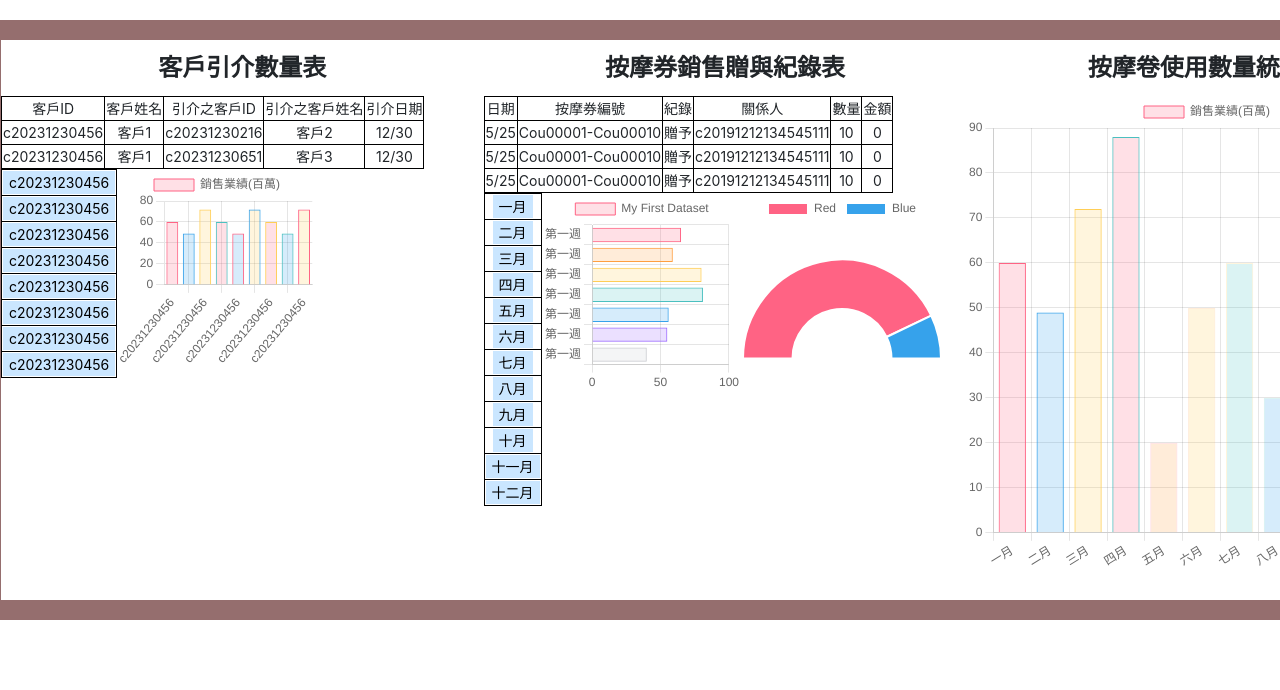
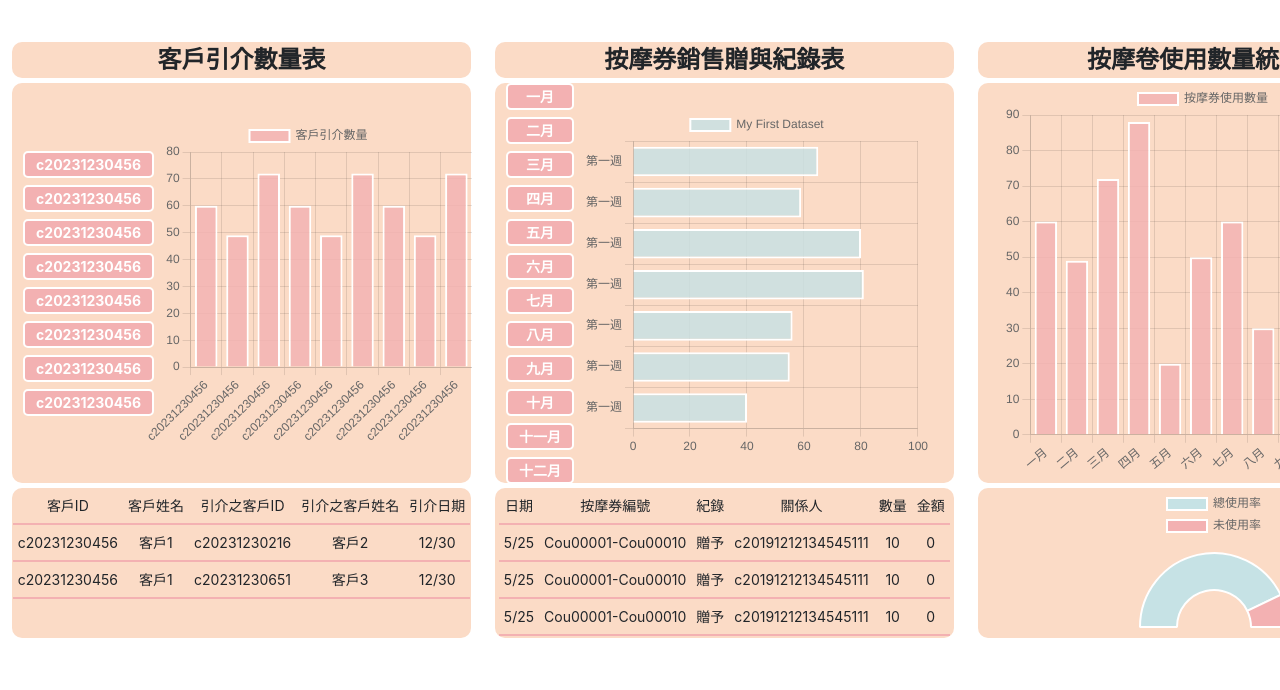
Before and after one commit to ijustwanthighergrade/1112_SE_FinalProject_group2, a Django app: page /appchart/ in a window 1280 px wide. Shown: the part 65-755 px from the top of the page. Run offline with Django 4.2, Linux system fonts and the light colour scheme; some libraries are stand-ins or nearby versions.

Commit message:
前端完成ㄌ

```diff
--- a/Dashboard/static/css/APPchart.css
+++ b/Dashboard/static/css/APPchart.css
@@ -1,38 +1,80 @@
+@media screen and (max-width: 1920px) {
+    .seller_container {
+      background-color: rgb(255, 255, 255);
+    }
+  }
 div{
     text-align: center;
     font-size: 14px;
 }
 button{
-    border: 0ch;
-    border-radius: 10%;
-    background-color: rgb(202, 230, 255);
-    width: auto;
+    border: 2px solid;
+    color: white;
+    font-weight: bold;
 }
-td{
-    border: 1px solid black;
+table{
+    margin: auto;
 }
-.mar-l{
-    margin-left: 0.05%;
+.c{
+    border-bottom: 2px solid rgb(243, 177, 178);
+    padding: 7px 5px;
+}
+.r{
+    background-color: rgb(243, 177, 178) ;
+    border-radius: 5px;
+    width: 100%;
+    margin: 2.5px 0px 2.5px 10px;
+}
+.chart1{
+    width: 120%;
+    height: 120%;
+    margin-right: 15px;
+}
+.chart2{
+    width: 120%;
+    height: 120%;
+    margin-right: 23px;
+}
+.chart3{
+    width: 100%;
+    height: 100%;
+    padding-left: 25px;
+}
+.chart4{
+    width: 100%;
+    height: 50%;
+    padding-left: 33.3%;
+}
+.title{
+    font-size: 24px;
+    font-weight: bold;
+    width: 100%;
 }
 .block{
+    float: left;
     width: 33.3%;
-    height: 100%;
-    float: left;
-    background-color: rgb(255, 255, 255);
 }
-.cen{
-    display: block;
-    width: 100%;
-    font-size: 24px;
-    font-weight: bold;
-    margin: 10px 0px;
+.block2{
+    background-color: rgb(251, 219, 198);
+    border-radius: 10px;
+    margin: 0.5%;
+    width: 95%;
+}
+.two{
+    height: 400px;
+}
+.three{
+    height: 150px;
 }
 .f-c{
     display: flex;
     flex-direction: column;
     justify-content: center;
+    align-items: center;
 }
 .f-r{
     display: flex;
     flex-direction: row;
+    justify-content: space-between;
+    align-items: center;
 }
--- a/Dashboard/static/js/APPchart_page/barchart-H.js
+++ b/Dashboard/static/js/APPchart_page/barchart-H.js
@@ -10,24 +10,12 @@ var myBarChart = new Chart(ctx2, {
     data: [65, 59, 80, 81, 56, 55, 40],
     fill: false,
     backgroundColor: [
-      'rgba(255, 99, 132, 0.2)',
-      'rgba(255, 159, 64, 0.2)',
-      'rgba(255, 205, 86, 0.2)',
-      'rgba(75, 192, 192, 0.2)',
-      'rgba(54, 162, 235, 0.2)',
-      'rgba(153, 102, 255, 0.2)',
-      'rgba(201, 203, 207, 0.2)'
+      'rgba(198, 226, 229, 0.8)'
     ],
     borderColor: [
-      'rgb(255, 99, 132)',
-      'rgb(255, 159, 64)',
-      'rgb(255, 205, 86)',
-      'rgb(75, 192, 192)',
-      'rgb(54, 162, 235)',
-      'rgb(153, 102, 255)',
-      'rgb(201, 203, 207)'
+      'rgb(255, 255, 255)'
     ],
-    borderWidth: 1
+    borderWidth: 2
   }]
 },
 options: {
--- a/Dashboard/static/js/APPchart_page/doughnut.js
+++ b/Dashboard/static/js/APPchart_page/doughnut.js
@@ -4,15 +4,15 @@ var myPieChart = new Chart(ctx4, {
     type: "doughnut",
     data: {
   labels: [
-    'Red',
-    'Blue'
+    '總使用率',
+    '未使用率'
   ],
   datasets: [{
-    label: 'My First Dataset',
+    label: '總使用率',
     data: [300, 50],
     backgroundColor: [
-      'rgb(255, 99, 132)',
-      'rgb(54, 162, 235)'
+      'rgb(198, 226, 229)',
+      'rgb(243, 177, 178)'
     ],
     hoverOffset: 4
   }]
--- a/Dashboard/templates/APPchart.html
+++ b/Dashboard/templates/APPchart.html
@@ -5,8 +5,8 @@
     <meta charset="UTF-8">
     <meta http-equiv="X-UA-Compatible" content="IE=edge">
     <meta name="viewport" content="width=device-width, initial-scale=1.0">
+    <link href="{% static "css/allpageframe.css" %}" rel="stylesheet">
     <link href="{% static "css/APPchart.css" %}" rel="stylesheet">
-    <link href="{% static "css/allpageframe.css" %}" rel="stylesheet">
     <script src="https://cdn.jsdelivr.net/npm/chart.js@3.9.1"></script>
     <script src="{% static 'js/APPchart_page/barchart.js' %}"></script>
     <script src="{% static 'js/APPchart_page/barchart-H.js' %}"></script>
@@ -29,158 +29,157 @@
 <body>
     {% include 'header.html' %}
     <div class="seller_container">
-        <div class="block mar-l f">
-            <div class="cen">客戶引介數量表</div>
-            <div class="mar-l">
+        <div class="block f-c">
+            <div class="block2 title">客戶引介數量表</div>
+            <div class="block2 f-r two">
                 <div>
                     <table>
                         <tr>
-                            <td>客戶ID</td>
-                            <td>客戶姓名</td>
-                            <td>引介之客戶ID</td>
-                            <td>引介之客戶姓名</td>
-                            <td>引介日期</td>
+                            <td><button class="r">c20231230456</button></td>
                         </tr>
                         <tr>
-                            <td>c20231230456</td>
-                            <td>客戶1</td>
-                            <td>c20231230216</td>
-                            <td>客戶2</td>
-                            <td>12/30</td>
+                            <td><button class="r">c20231230456</button></td>
                         </tr>
                         <tr>
-                            <td>c20231230456</td>
-                            <td>客戶1</td>
-                            <td>c20231230651</td>
-                            <td>客戶3</td>
-                            <td>12/30</td>
-                        </tr>
-                    </table>
-                </div>
-                <div class="f-r">
-                    <div>
-                        <table>
-                            <tr>
-                                <td><button>c20231230456</button></td>
+                            <td><button class="r">c20231230456</button></td>
                         </tr>
                         <tr>
-                                <td><button>c20231230456</button></td>
+                            <td><button class="r">c20231230456</button></td>
                         </tr>
                         <tr>
-                                <td><button>c20231230456</button></td>
+                            <td><button class="r">c20231230456</button></td>
                         </tr>
                         <tr>
-                                <td><button>c20231230456</button></td>
+                            <td><button class="r">c20231230456</button></td>
                         </tr>
                         <tr>
-                                <td><button>c20231230456</button></td>
+                            <td><button class="r">c20231230456</button></td>
                         </tr>
                         <tr>
-                                <td><button>c20231230456</button></td>
-                            </tr>
-                            <tr>
-                                <td><button>c20231230456</button></td>
-                            </tr>
-                            <tr>
-                                <td><button>c20231230456</button></td>
+                            <td><button class="r">c20231230456</button></td>
                         </tr>
                     </table>
                 </div>
                 <div>
-                        <div class="c-1"><canvas id="myChart1" width="200" height="200"></canvas></div>
+                        <div class="chart1"><canvas id="myChart1" width="200" height="200"></canvas></div>
                 </div>
             </div>
+            <div class="block2 three">
+                <table>
+                    <tr>
+                        <td class="c">客戶ID</td>
+                        <td class="c">客戶姓名</td>
+                        <td class="c">引介之客戶ID</td>
+                        <td class="c">引介之客戶姓名</td>
+                        <td class="c">引介日期</td>
+                    </tr>
+                    <tr>
+                        <td class="c">c20231230456</td>
+                        <td class="c">客戶1</td>
+                        <td class="c">c20231230216</td>
+                        <td class="c">客戶2</td>
+                        <td class="c">12/30</td>
+                    </tr>
+                    <tr>
+                        <td class="c">c20231230456</td>
+                        <td class="c">客戶1</td>
+                        <td class="c">c20231230651</td>
+                        <td class="c">客戶3</td>
+                        <td class="c">12/30</td>
+                    </tr>
+                </table>
             </div>
         </div>
-        <div class="block f-l">
-            <div class="cen">按摩券銷售贈與紀錄表</div>
-            <div class="f-l">
+
+        <div class="block f-c">
+            <div class="block2 title">按摩券銷售贈與紀錄表</div>
+            <div class="block2 f-r two">
                 <div>
                     <table>
                         <tr>
-                            <td>日期</td>
-                            <td>按摩券編號</td>
-                            <td>紀錄</td>
-                            <td>關係人</td>
-                            <td>數量</td>
-                            <td>金額</td>
+                            <td><button class="r">一月</button></td>
                         </tr>
                         <tr>
-                            <td>5/25</td>
-                            <td>Cou00001-Cou00010</td>
-                            <td>贈予</td>
-                            <td>c20191212134545111</td>
-                            <td>10</td>
-                            <td>0</td>
+                            <td><button class="r">二月</button></td>
                         </tr>
                         <tr>
-                            <td>5/25</td>
-                            <td>Cou00001-Cou00010</td>
-                            <td>贈予</td>
-                            <td>c20191212134545111</td>
-                            <td>10</td>
-                            <td>0</td>
+                            <td><button class="r">三月</button></td>
                         </tr>
                         <tr>
-                            <td>5/25</td>
-                            <td>Cou00001-Cou00010</td>
-                            <td>贈予</td>
-                            <td>c20191212134545111</td>
-                            <td>10</td>
-                            <td>0</td>
+                            <td><button class="r">四月</button></td>
+                        <tr>
+                            <td><button class="r">五月</button></td>
+                        </tr>
+                        <tr>
+                            <td><button class="r">六月</button></td>
+                        </tr>
+                        <tr>
+                            <td><button class="r">七月</button></td>
+                        </tr>
+                        <tr>
+                            <td><button class="r">八月</button></td>
+                        </tr>
+                        <tr>
+                            <td><button class="r">九月</button></td>
+                        </tr>
+                        <tr>
+                            <td><button class="r">十月</button></td>
+                        </tr>
+                        <tr>
+                            <td><button class="r">十一月</button></td>
+                        </tr>
+                        <tr>
+                            <td><button class="r">十二月</button></td>
                         </tr>
                     </table>
                 </div>
-                <div class="f-r">
                 <div>
+                    <div class="chart2"><canvas id="myChart2" width="200" height="200"></canvas></div>
+                </div>
+            </div>
+            <div class="block2 three">
                 <table>
                     <tr>
-                                <td><button>一月</button></td>
+                        <td class="c">日期</td>
+                        <td class="c">按摩券編號</td>
+                        <td class="c">紀錄</td>
+                        <td class="c">關係人</td>
+                        <td class="c">數量</td>
+                        <td class="c">金額</td>
                     </tr>
                     <tr>
-                                <td><button>二月</button></td>
+                        <td class="c">5/25</td>
+                        <td class="c">Cou00001-Cou00010</td>
+                        <td class="c">贈予</td>
+                        <td class="c">c20191212134545111</td>
+                        <td class="c">10</td>
+                        <td class="c">0</td>
                     </tr>
                     <tr>
-                                <td><button>三月</button></td>
+                        <td class="c">5/25</td>
+                        <td class="c">Cou00001-Cou00010</td>
+                        <td class="c">贈予</td>
+                        <td class="c">c20191212134545111</td>
+                        <td class="c">10</td>
+                        <td class="c">0</td>
                     </tr>
                     <tr>
-                                <td><button>四月</button></td>
-                            <tr>
-                                <td><button>五月</button></td>
-                            </tr>
-                            <tr>
-                                <td><button>六月</button></td>
-                            </tr>
-                            <tr>
-                                <td><button>七月</button></td>
-                            </tr>
-                            <tr>
-                                <td><button>八月</button></td>
-                            </tr>
-                            <tr>
-                                <td><button>九月</button></td>
-                            </tr>
-                            <tr>
-                                <td><button>十月</button></td>
-                            </tr>
-                            <tr>
-                                <td><button>十一月</button></td>
-                            </tr>
-                            <tr>
-                                <td><button>十二月</button></td>
+                        <td class="c">5/25</td>
+                        <td class="c">Cou00001-Cou00010</td>
+                        <td class="c">贈予</td>
+                        <td class="c">c20191212134545111</td>
+                        <td class="c">10</td>
+                        <td class="c">0</td>
                     </tr>
                 </table>
             </div>
-                    <div class="f-r">
-                        <div><canvas id="myChart2" width="200" height="200"></canvas></div>
-                        <div><canvas id="myChart4" width="200" height="200"></canvas></div>
         </div>
-                </div>
-            </div>
-        </div>
-        <div class="block f-l">
-            <div class="cen">按摩卷使用數量統計表</div>
-            <div><canvas id="myChart3" width="200" height="200"></canvas></div>
+
+
+        <div class="block f-c">
+            <div class="block2 title">按摩卷使用數量統計表</div>
+            <div class="block2 chart3 two"><canvas id="myChart3" width="200" height="200"></canvas></div>
+            <div class="block2 chart4 three"><canvas id="myChart4" width="200" height="200"></canvas></div>
         </div>
     </div>
 </body>
```
Also changed, not shown: Dashboard/static/js/APPchart_page/barchart.js (+4 -20 lines), Dashboard/static/js/APPchart_page/barchart2.js (+5 -24 lines). Lines whose indentation alone changed are shown as unchanged.
